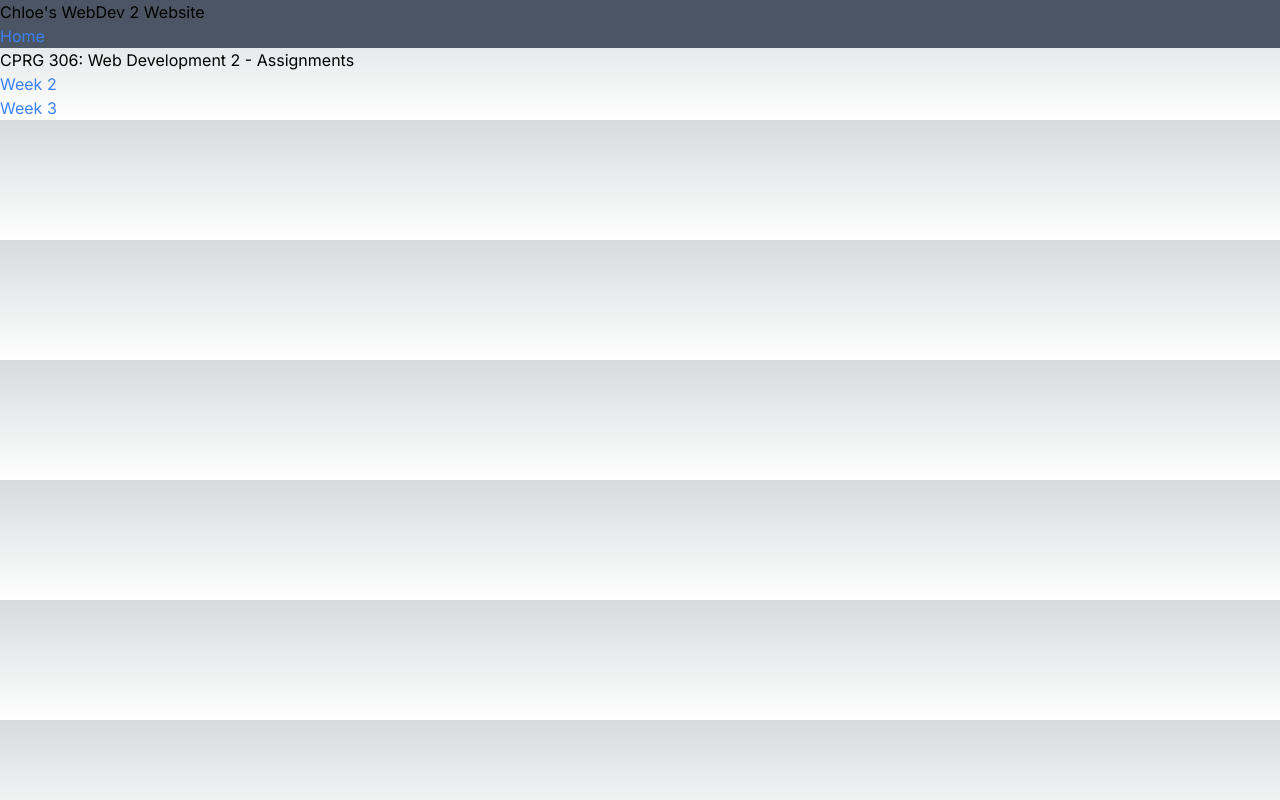
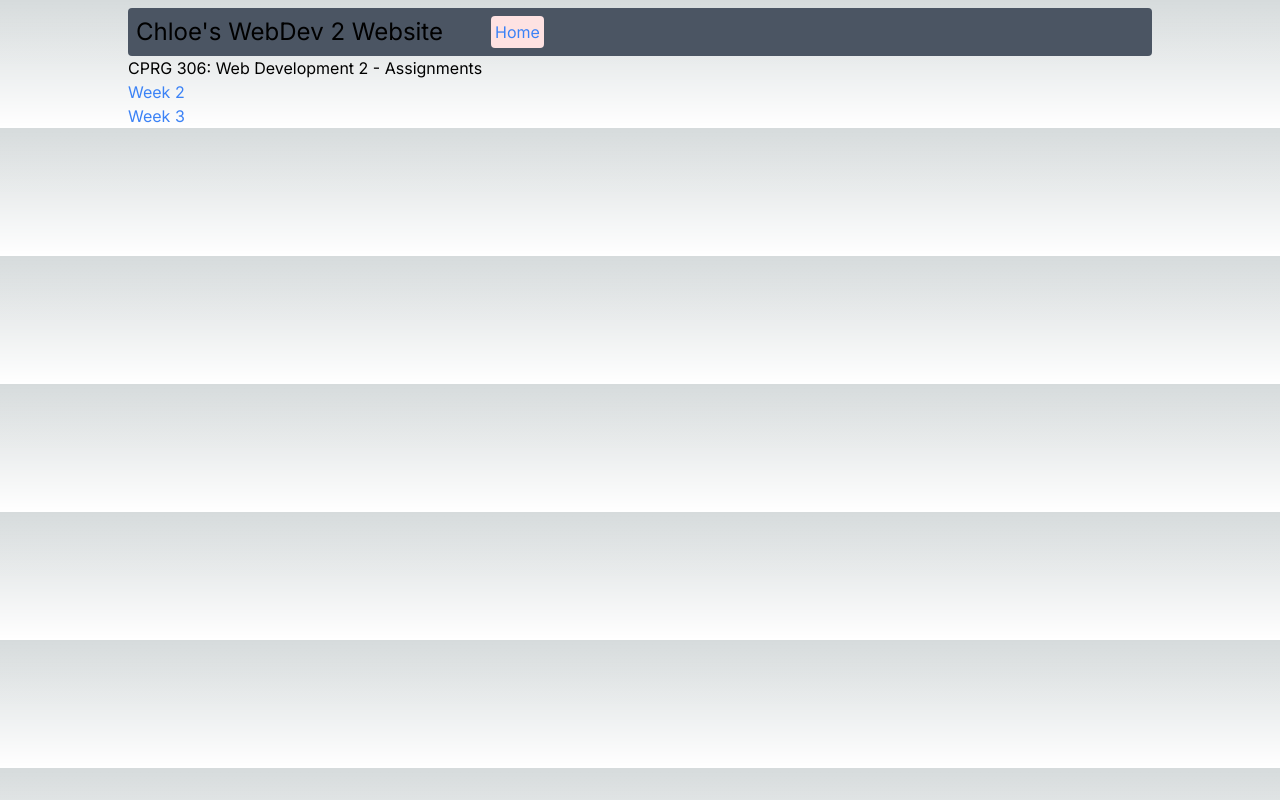
Before and after one commit to Chloe-SD/cprg306-assignments, a Next.js app: page / in a window 1280 px wide. Built offline with nearby package versions, Linux system fonts and the light colour scheme.

Commit message:
Header Styling

```diff
--- a/app/globals.css
+++ b/app/globals.css
@@ -17,6 +17,8 @@
 }
 
 body {
+  display: flex;
+  justify-content: center;
   color: rgb(var(--foreground-rgb));
   background: linear-gradient(
       to bottom,
@@ -31,3 +33,11 @@ body {
     text-wrap: balance;
   }
 }
+
+@layer base {
+  main {
+    @apply
+    h-full
+    w-4/5
+  }
+}
--- a/app/layout.js
+++ b/app/layout.js
@@ -4,7 +4,7 @@ import "./globals.css";
 const inter = Inter({ subsets: ["latin"] });
 
 export const metadata = {
-  title: "Create Next App",
+  title: "Chloe's WebDev 2 Website",
   description: "Generated by create next app",
 };
 
--- a/app/page.js
+++ b/app/page.js
@@ -3,6 +3,7 @@ import Header from "@/components/header";
 
 export default function Home() {
   return (
+    <main>
       <div>
         <Header/>
           <h1>CPRG 306: Web Development 2 - Assignments</h1>
@@ -14,6 +15,7 @@ export default function Home() {
             <span className="text-blue-500 hover:underline">Week 3</span>
           </Link>
       </div>
+    </main>
 
   );
 }
--- a/components/header.js
+++ b/components/header.js
@@ -2,10 +2,12 @@ import Link from "next/link";
 
 const Header = () => {
     return (
-        <div className="bg-gray-600 ">
-            <p>Chloe&apos;s WebDev 2 Website</p>
+        <div className="bg-gray-600 flex items-center space-x-10 rounded mt-2">
+            <p className="m-2 text-2xl">
+                Chloe&apos;s WebDev 2 Website</p>
             <Link href="/">
-                <span className="text-blue-500 hover:underline">Home</span>
+                <button className="text-blue-500 hover:underline bg-red-100 rounded p-1">
+                    Home</button>
             </Link>
 
         </div>
```
Lines whose indentation alone changed are shown as unchanged.
